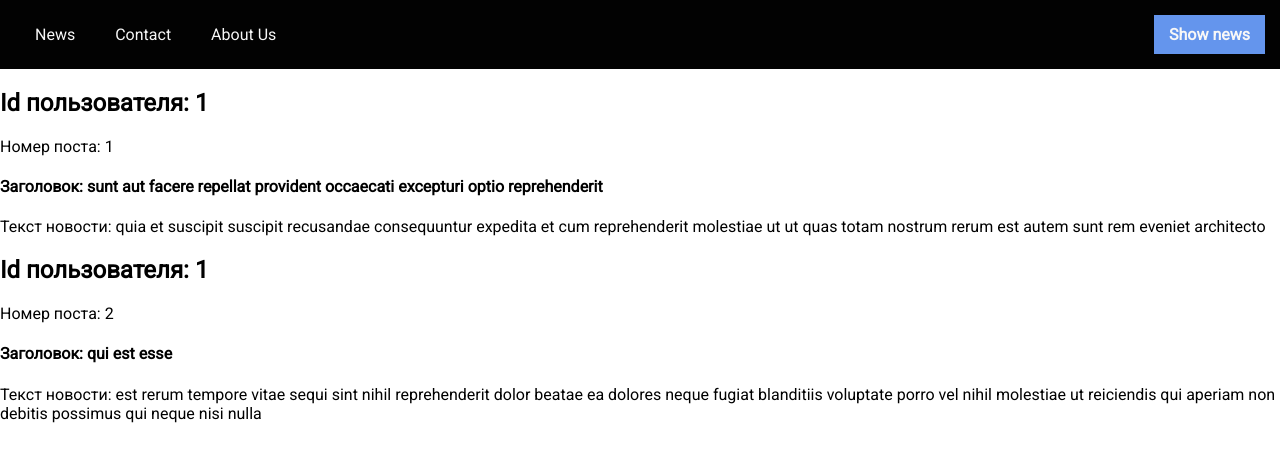
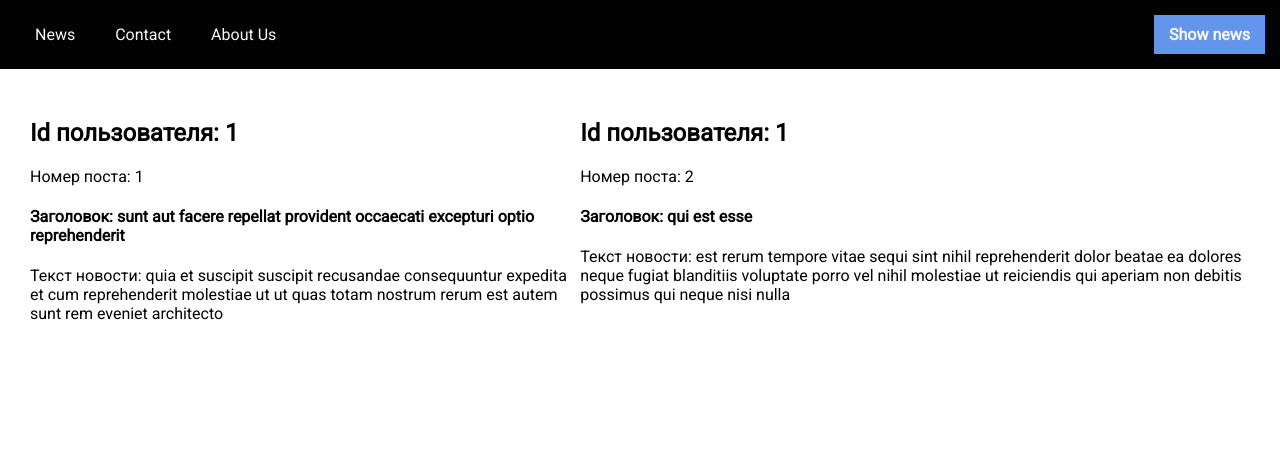
Before and after one commit to Bjornoya/blog, a React (Create React App) app: page / in a window 1280 px wide. Shown: the top 462 px of the page. Built offline with nearby package versions, Linux system fonts and the light colour scheme.

Commit message:
Added styles to News component

```diff
--- a/src/components/News/News.js
+++ b/src/components/News/News.js
@@ -1,5 +1,6 @@
 import React from 'react';
 import PropTypes from 'prop-types';
+import style from './News.module.scss';
 import Post from "../Post/Post";
 
 // TODO: `Обратить внимание на то, что константа posts лежит внутри блока if.
@@ -15,7 +16,7 @@ const News = ({ data }) => {
         });
 
         return (
-            <div data-test="news">
+            <div className={style.container} data-test="news">
                 {posts}
             </div>
         );
--- a/src/components/News/News.module.scss
+++ b/src/components/News/News.module.scss
@@ -0,0 +1,6 @@
+.container {
+  padding: 30px;
+  display: flex;
+  justify-content: space-between;
+  align-items: flex-start;
+}
```
